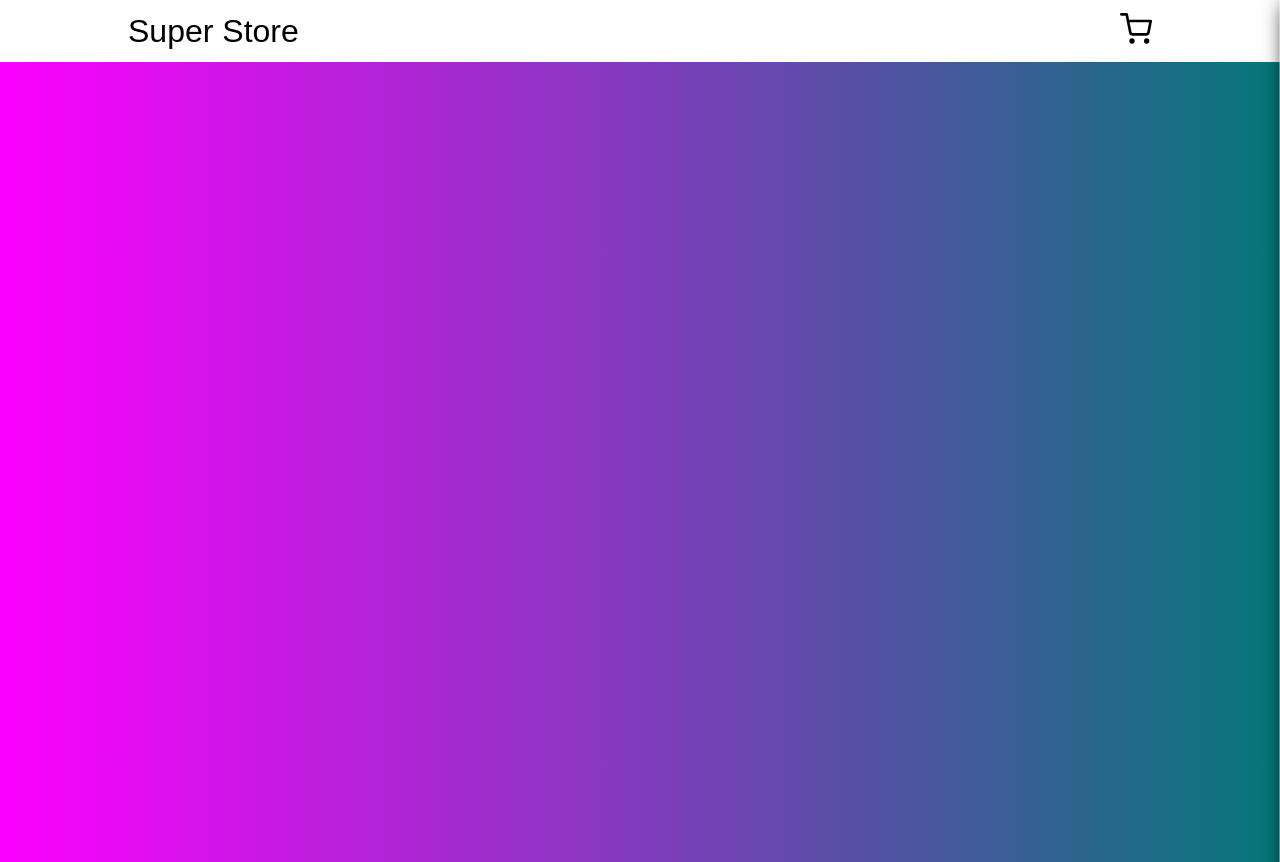
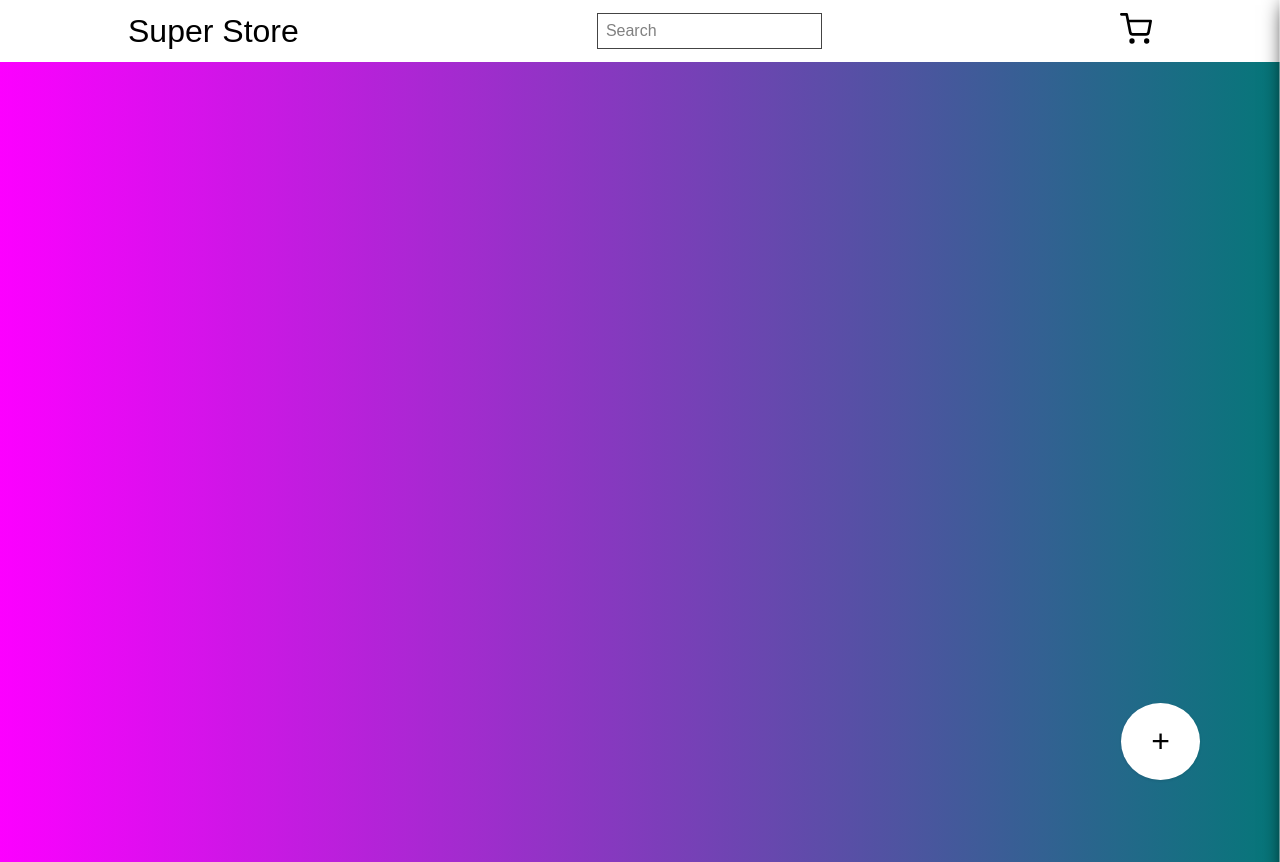
Before and after one commit to amir-khann/restartSuper-store, a React (Create React App) app: page / in a window 1280 px wide. Built offline with nearby package versions, Linux system fonts and the light colour scheme.

Commit message:
serach box added

```diff
--- a/src/components/Form.jsx
+++ b/src/components/Form.jsx
@@ -1,8 +1,10 @@
 import React, { useState } from "react";
 import UseApp from "./../hooks/app";
+import { useHistory } from "react-router-dom";
 const { v4: uuidv4 } = require("uuid");
 
 const Form = () => {
+  const history = useHistory();
   const { products, setProducts } = UseApp();
   const [values, setValues] = useState({
     title: "",
@@ -65,6 +67,7 @@ const Form = () => {
     localStorage.setItem("products", JSON.stringify(proarr));
     setProducts(proarr);
     console.log("all products", proarr);
+    history.push("/home");
   };
 
   return (
--- a/src/components/Main.jsx
+++ b/src/components/Main.jsx
@@ -1,14 +1,23 @@
-import React from "react";
+import React, { useState, useEffect } from "react";
 import Card from "./Card";
 import UseApp from "./../hooks/app";
 
 const Main = () => {
-  const { products } = UseApp();
+  const { products, search } = UseApp();
+  const [filterItem, setfilteredItem] = useState([]);
+
+  useEffect(() => {
+    setfilteredItem(
+      products.filter((item) =>
+        item.title.toLowerCase().includes(search.toLowerCase())
+      )
+    );
+  }, [search, products]);
 
   return (
     <div className="main">
       <div className="cards">
-        {products.map((product, index) => (
+        {filterItem.map((product, index) => (
           <Card product={product} key={index} />
         ))}
       </div>
--- a/src/components/Navbar.jsx
+++ b/src/components/Navbar.jsx
@@ -1,13 +1,22 @@
-import React from "react";
+import React, { useState } from "react";
 import UseApp from "./../hooks/app";
 import { FiShoppingCart } from "react-icons/fi";
 
 const Navbar = () => {
-  const { toggleCart } = UseApp();
+  const { toggleCart, setSearch, search } = UseApp();
+
   return (
     <div className="navbar">
       <nav>
         <h1 className="logo">Super Store</h1>
+        <form action="">
+          <input
+            type="text"
+            placeholder="Search"
+            value={search}
+            onChange={(e) => setSearch(e.target.value)}
+          />
+        </form>
         <div className="icon" onClick={() => toggleCart()}>
           <FiShoppingCart size="2em" />
         </div>
--- a/src/context/appContext.js
+++ b/src/context/appContext.js
@@ -4,6 +4,7 @@ export const Context = createContext();
 
 const AppContext = ({ children }) => {
   const [showCartMenu, setShowCartMenu] = useState(false);
+  const [search, setSearch] = useState("");
   const [cartList, setCartList] = useState(
     JSON.parse(localStorage.getItem("cartList")) || []
   );
@@ -57,6 +58,8 @@ const AppContext = ({ children }) => {
     setProducts,
     products,
     cartList,
+    search,
+    setSearch,
   };
 
   return <Context.Provider value={exposed}>{children}</Context.Provider>;
--- /dev/null
+++ b/src/css/scss/components/_Home.scss
@@ -0,0 +1,14 @@
+.home {
+  .addNewProduct {
+    display: flex;
+    font-size: 32px;
+    position: fixed;
+    bottom: 20px;
+    right: 80px;
+    padding: 20px 30px;
+    border: none;
+    border-radius: 50%;
+    background-color: white;
+    box-shadow: 0 1px 3px rgba(#000000, 0.1);
+  }
+}
--- a/src/css/scss/components/_Navbar.scss
+++ b/src/css/scss/components/_Navbar.scss
@@ -14,5 +14,8 @@
         cursor: pointer;
       }
     }
+    form {
+      display: inline-flex;
+    }
   }
 }
--- a/src/css/style.scss
+++ b/src/css/style.scss
@@ -24,6 +24,7 @@
 @import "scss/components/card";
 @import "scss/components/Overlay";
 @import "scss/components/Form";
+@import "scss/components/Home";
 /*------------------------------------*\
     #LAYOUT
 \*------------------------------------*/
--- a/src/pages/Home.js
+++ b/src/pages/Home.js
@@ -2,10 +2,15 @@ import React from "react";
 import Main from "../components/Main";
 import Overlay from "../components/Overlay";
 import Navbar from "../components/Navbar";
+import { NavLink } from "react-router-dom";
 
 const Home = () => {
   return (
-    <div>
+    <div className="home">
+      <NavLink className="navbar-item" activeClassName="is-active" to="/form">
+        <button className="addNewProduct">+</button>
+      </NavLink>
+
       <Overlay />
       <Navbar />
       <Main />
```
